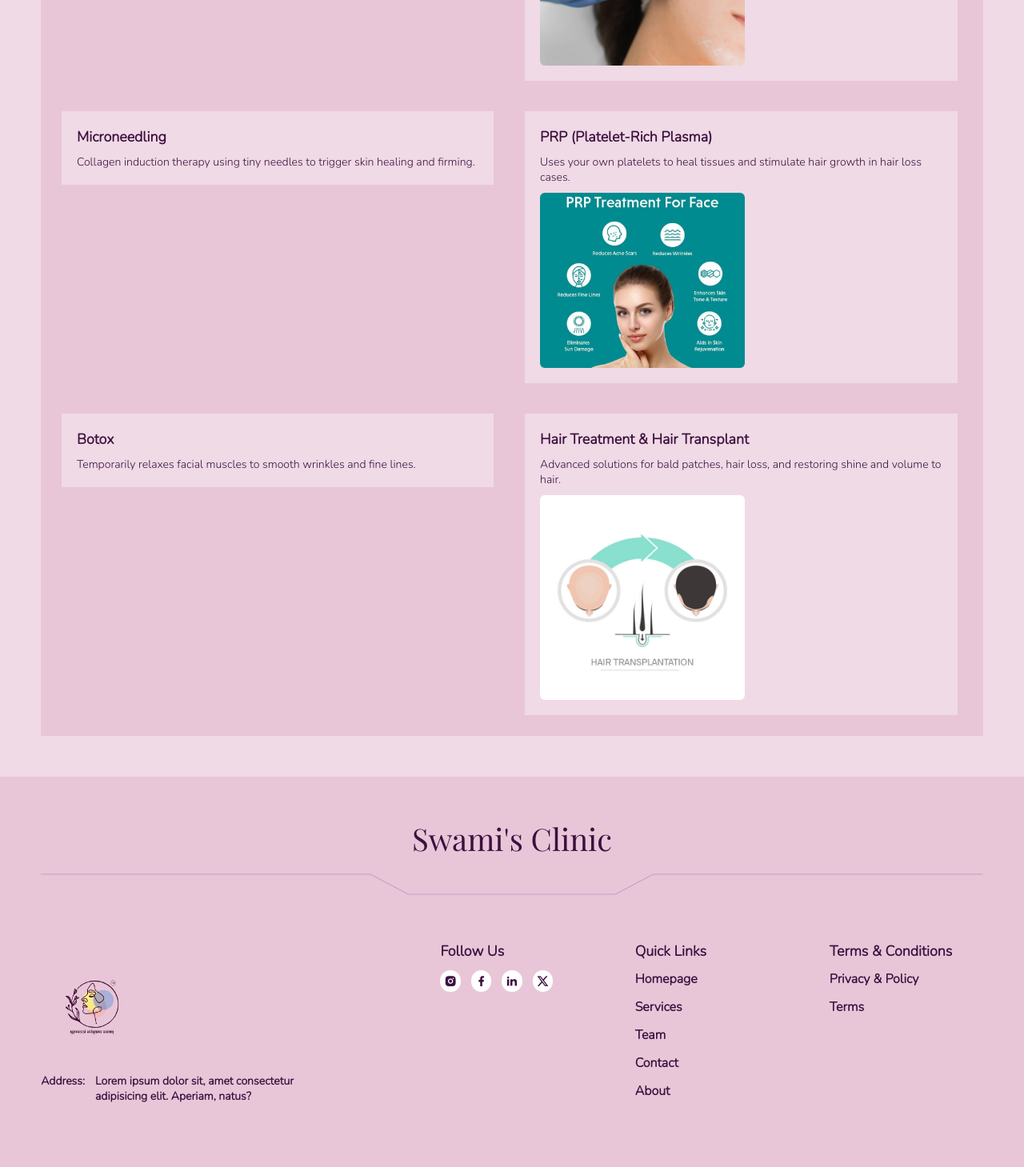
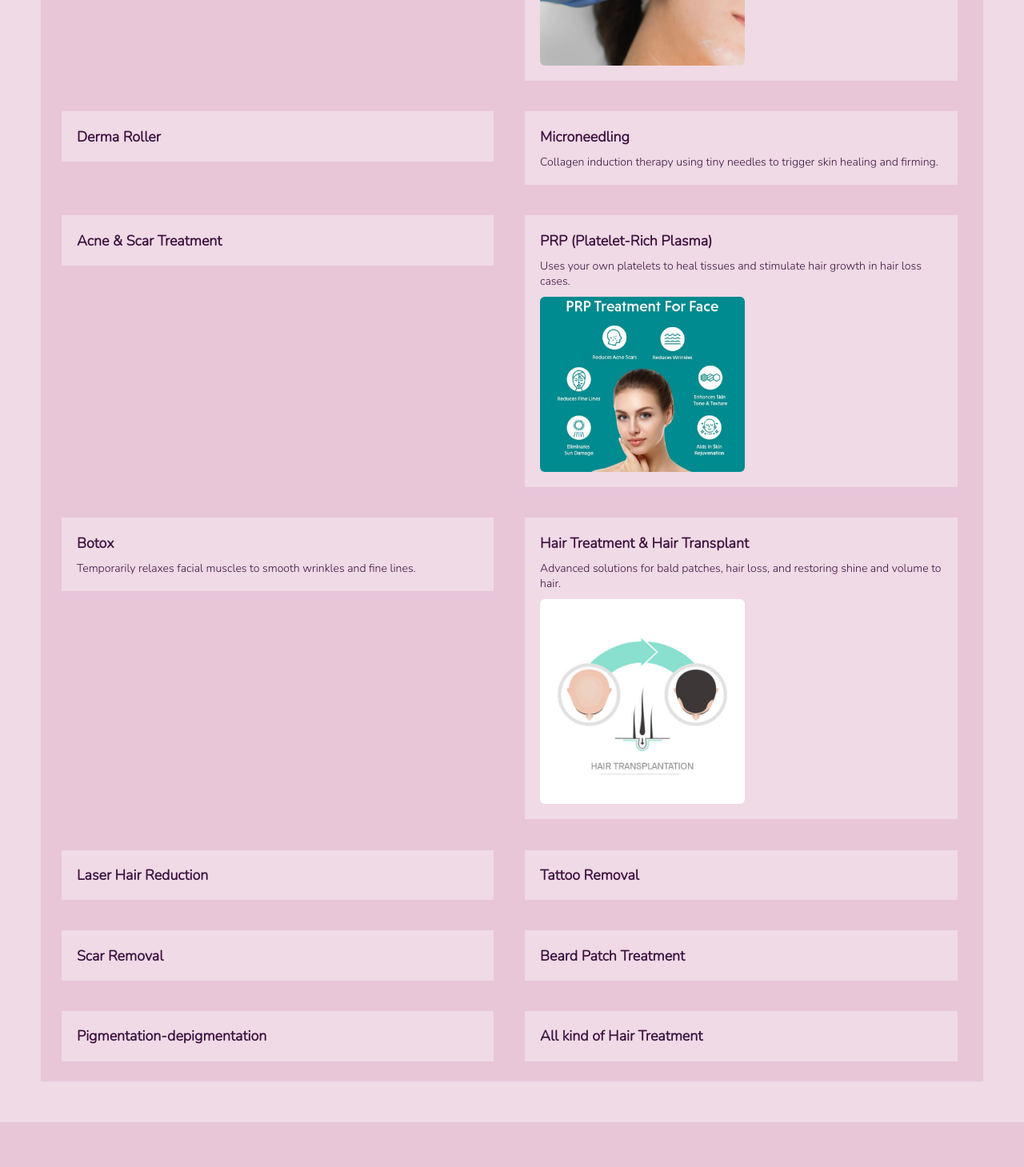
Before and after one commit to Abhishek-Yadav17/SwamiHospital, a React (Vite) app in the folder hospital/: page /facial-cosmetics in a window 1280 px wide. Shown: the part 1600-3059 px from the top of the page at 80% size. Built offline with nearby package versions, Linux system fonts and the light colour scheme.

Commit message:
bg color changed of buttons

```diff
--- a/hospital/src/components/FacialCosmetics.jsx
+++ b/hospital/src/components/FacialCosmetics.jsx
@@ -68,8 +68,14 @@ const FacialCosmetics = () => {
                 </div>
               </li>
               <li>
+                <strong>Derma Roller</strong>
+              </li>
+              <li>
                 <strong>Microneedling</strong>
                 <h4>Collagen induction therapy using tiny needles to trigger skin healing and firming.</h4>
+              </li>
+              <li>
+                <strong>Acne & Scar Treatment</strong>
               </li>
               <li>
                 <strong>PRP (Platelet-Rich Plasma)</strong>
@@ -89,6 +95,24 @@ const FacialCosmetics = () => {
                   <img src="/cosmetic8.jpg" alt="cosmetic" />
                 </div>
               </li>
+              <li>
+                <strong>Laser Hair Reduction</strong>
+              </li>
+              <li>
+                <strong>Tattoo Removal</strong>
+              </li>
+              <li>
+                <strong>Scar Removal</strong>
+              </li>
+              <li>
+                <strong>Beard Patch Treatment</strong>
+              </li>
+              <li>
+                <strong>Pigmentation-depigmentation</strong>
+              </li>
+              <li>
+                <strong>All kind of Hair Treatment</strong>
+              </li>
             </ul>
           </div>
         </motion.div>
--- a/hospital/src/components/Homepage.jsx
+++ b/hospital/src/components/Homepage.jsx
@@ -166,8 +166,8 @@ const Homepage = () => {
                     </motion.h1>
 
                     <motion.h4
-                        initial={{ opacity: 0, y: -100 }}
-                        animate={{ opacity: 1, y: 0 }}
+                        initial={{ opacity: 0, x: 100 }}
+                        animate={{ opacity: 1, x: 0 }}
                         transition={{ duration: 1.5, delay: 0.5 }}
                     >
                         We, at <span>Swami's Clinic</span> are dedicated to provide healthcare services related to <span>Ear, Nose, Throat Facial Cosmetics & Dentistry</span> with our team of experts.
@@ -275,10 +275,6 @@ const Homepage = () => {
                                         </div>
                                     </div>
                                 )}
-
-                                <button className="learn-more-btn" onClick={() => window.location.href = `/services`}>
-                                    Learn More
-                                </button>
                             </motion.div>
                         </motion.div>
                     </motion.div>
--- a/hospital/src/styles/Homepage.scss
+++ b/hospital/src/styles/Homepage.scss
@@ -16,7 +16,7 @@ main {
         h2 {
             align-self: center;
             word-spacing: 0.5vw;
-            margin-bottom: 2vw;
+            margin-bottom: 3vw;
         }
 
         h1 {
@@ -71,8 +71,8 @@ main {
                 position: absolute;
                 width: 90%;
                 height: fit-content;
-                background-color: #3C103F;
-                color: #F6F0F3;
+                background-color: #EACDED;
+                color: #3C103F;
                 z-index: 3;
                 top: 100%;
                 padding: 2vw;
@@ -112,7 +112,6 @@ main {
                     h3 {
                         font-size: 1.2vw;
                         margin-bottom: 1vw;
-                        color: #E8C6D8;
                         width: 100%;
                     }
 
```
